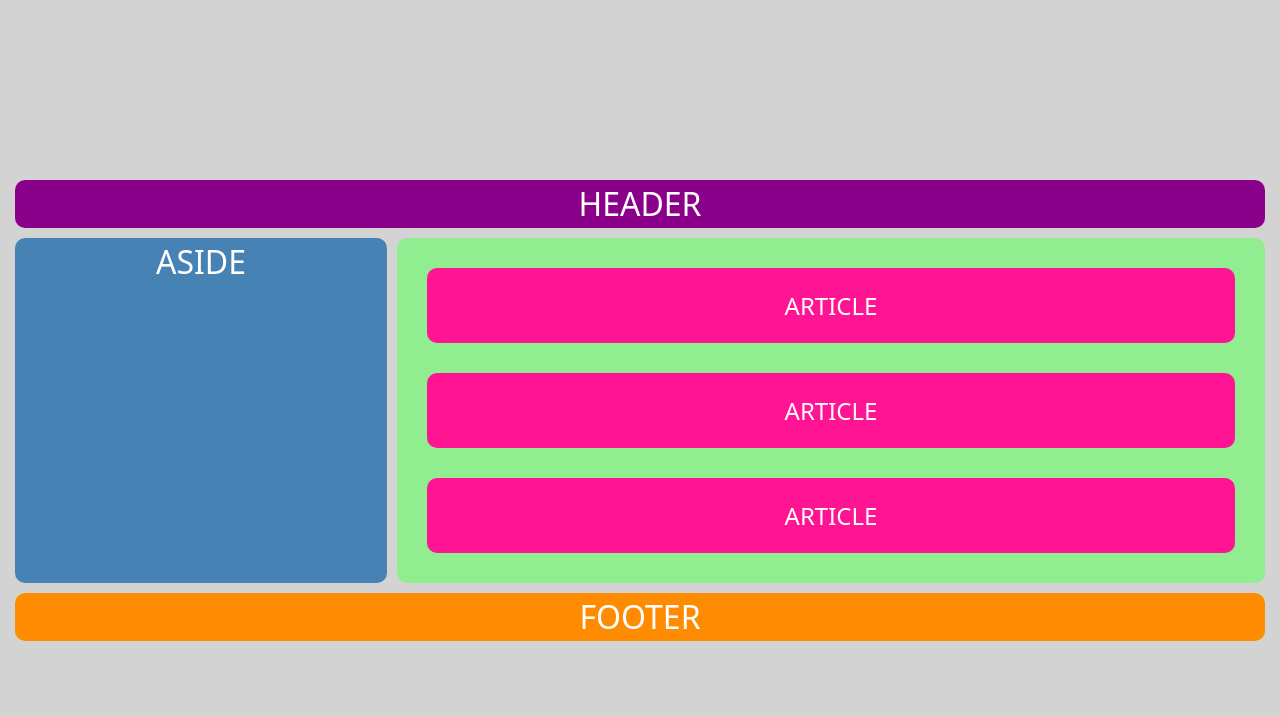
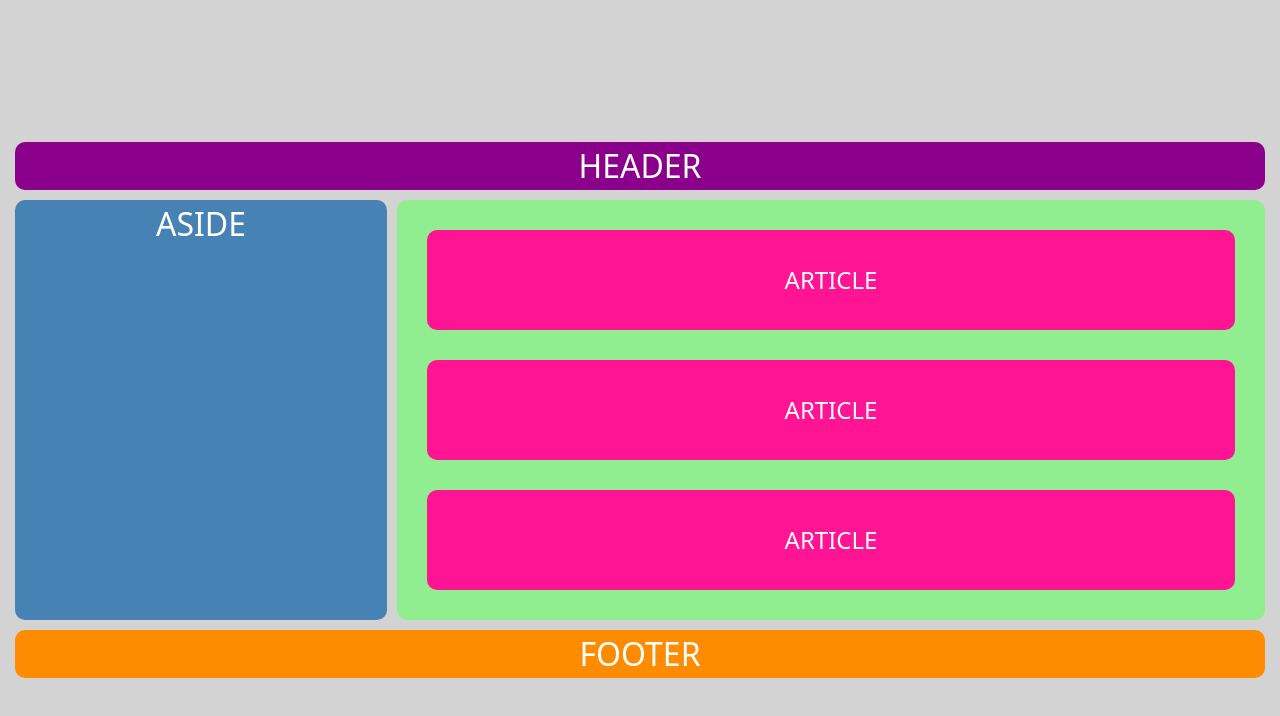
Before and after one commit to kirk-c-saunders/flexbox-wireframe-practice, a plain HTML site: page index.html in a window 1280 px wide. Drawn offline with Linux system fonts and the light colour scheme.

Commit message:
optimizing article text centering

```diff
--- a/css/style.css
+++ b/css/style.css
@@ -40,12 +40,7 @@ footer {
     font-size: 1.5rem;
     background-color: deeppink;
     margin: 30px;
-    min-height: 75px;
-    /*
-        a hack I found to center the text when we know
-        the height of the parent and only have 1 line
-    */
-    line-height: 75px;
+    padding: 2rem;
 }
 
 .dyanmic-content {
```
